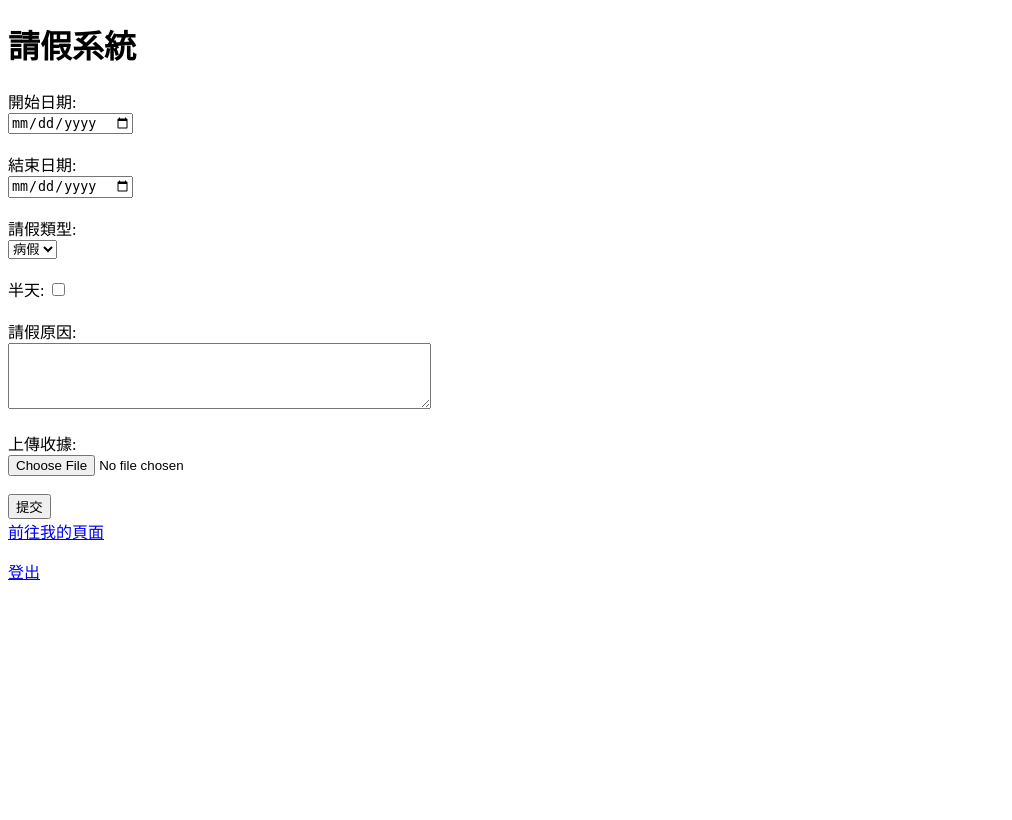
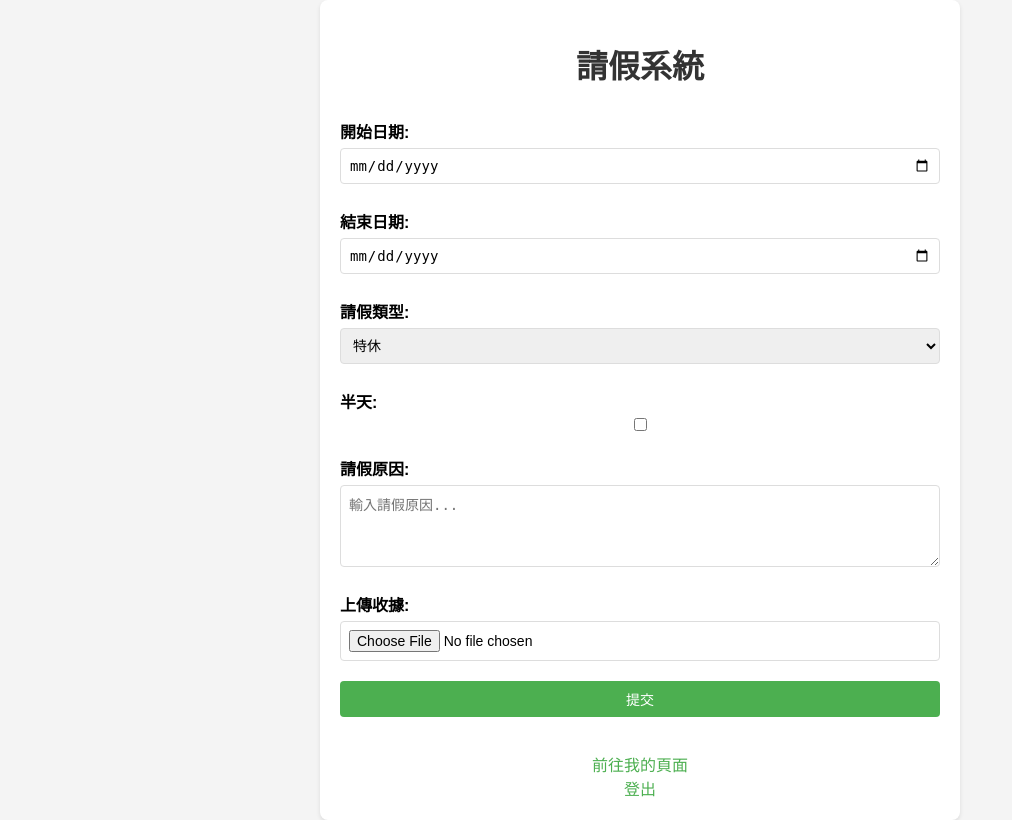
Before and after one commit to suba-d/leave-management-system, a Flask app: page /leave in a window 1280 px wide. Shown: the whole page, without its empty margins (0-1012 px from the left). Before the commit the page ends 580 px from the top, so only its background shows below. Run offline with Flask 3, Linux system fonts and the light colour scheme; the visitor is signed in with stand-in values (Sample User, id 1).

Commit message:
ui更新.2

```diff
--- a/app.py
+++ b/app.py
@@ -116,14 +116,15 @@ def create_app():
         if not current_user.is_admin:
             return redirect(url_for('base'))
 
-        # 獲取所有非管理員用戶及其請假記錄
         users = User.query.filter_by(is_admin=False).all()
-        leave_records = {
-            user.id: LeaveRecord.query.filter_by(user_id=user.id).all()
-            for user in users
-        }
+        leave_records = {}
 
-        # 傳遞所有用戶與請假記錄到模板
+        for user in users:
+            leave_records[user.id] = LeaveRecord.query.filter_by(user_id=user.id)\
+                .order_by(LeaveRecord.start_date.desc())\
+                .limit(5)\
+                .all()
+
         return render_template('admin.html', users=users, leave_records=leave_records)
 
     @app.route('/user_records/<int:user_id>')
@@ -274,17 +275,15 @@ def create_app():
     @app.route('/delete_leave/<int:leave_id>', methods=['POST'])
     @login_required
     def delete_leave(leave_id):
-        leave_record = LeaveRecord.query.get(leave_id)
-        if not leave_record:
-            flash('請假記錄不存在', 'error')
-            return redirect(url_for('base'))
-
-        # 先記住使用者 ID，刪除紀錄後才能 redirect
-        user_id = leave_record.user_id
+        leave_record = LeaveRecord.query.get_or_404(leave_id)
         db.session.delete(leave_record)
         db.session.commit()
-        flash('成功刪除請假記錄', 'success')
-        return redirect(url_for('admin'))
+
+        redirect_to = request.args.get('redirect_to')
+        if redirect_to == 'user_records':
+           return redirect(url_for('user_records', user_id=leave_record.user_id))
+        else:
+           return redirect(url_for('admin'))
 
     # 工廠函式最後一定要 return app
     return app
--- a/templates/leave.html
+++ b/templates/leave.html
@@ -4,18 +4,8 @@
     <meta charset="UTF-8">
     <meta name="viewport" content="width=device-width, initial-scale=1.0">
     <title>請假系統</title>
-    <style>
-        .flash-message.danger {
-            color: red;
-            font-weight: bold;
-        }
-        .flash-message.success {
-            color: green;
-            font-weight: bold;
-        }
-    </style>
     <script>
-        // 當表單提交時檢查是否需要上傳收據
+        // 驗證表單提交
         function validateForm(event) {
             const leaveType = document.getElementById("leave_type").value;
             const receipt = document.getElementById("receipt").files.length;
@@ -30,67 +20,132 @@
         function toggleReceiptRequirement() {
             const leaveType = document.getElementById("leave_type").value;
             const receiptLabel = document.getElementById("receipt-label");
+            const receiptInput = document.getElementById("receipt");
 
             if (leaveType === "病假") {
                 receiptLabel.style.color = "red";
                 receiptLabel.textContent = "上傳收據 (病假必填):";
+                receiptInput.required = true;
             } else {
                 receiptLabel.style.color = "black";
                 receiptLabel.textContent = "上傳收據:";
+                receiptInput.required = false;
             }
         }
     </script>
+    <style>
+        body {
+            font-family: Arial, sans-serif;
+            margin: 0;
+            padding: 0;
+            display: flex;
+            justify-content: center; /* 水平置中 */
+            align-items: center;    /* 垂直置中 */
+            min-height: 100vh;
+            background-color: #f4f4f4;
+        }
+        .container {
+            background: white;
+            padding: 20px;
+            border-radius: 8px;
+            box-shadow: 0 2px 4px rgba(0, 0, 0, 0.1);
+            width: 90%;
+            max-width: 600px;
+        }
+        h1 {
+            text-align: center;
+            color: #333;
+        }
+        form {
+            display: flex;
+            flex-direction: column;
+        }
+        label {
+            margin-top: 10px;
+            font-weight: bold;
+        }
+        input, select, textarea, button {
+            margin-top: 5px;
+            margin-bottom: 15px;
+            padding: 8px;
+            font-size: 14px;
+            border: 1px solid #ddd;
+            border-radius: 4px;
+        }
+        button {
+            background-color: #4CAF50;
+            color: white;
+            border: none;
+            cursor: pointer;
+        }
+        button:hover {
+            background-color: #45a049;
+        }
+        .message {
+            background: #f8d7da;
+            color: #721c24;
+            padding: 10px;
+            border-radius: 4px;
+            margin-bottom: 10px;
+        }
+        .link {
+            text-align: center;
+            margin-top: 20px;
+        }
+        .link a {
+            text-decoration: none;
+            color: #4CAF50;
+        }
+        .link a:hover {
+            text-decoration: underline;
+        }
+    </style>
 </head>
 <body>
+    <div class="container">
         <h1>請假系統</h1>
-     <!-- 在頁面頂部顯示錯誤或成功訊息 -->
+        <!-- 顯示錯誤或成功訊息 -->
         {% with messages = get_flashed_messages(with_categories=True) %}
         {% if messages %}
-         <div>
             {% for category, message in messages %}
-                 <div class="flash-message {{ danger }}">
+            <div class="message">
                 {{ message }}
             </div>
             {% endfor %}
-         </div>
         {% endif %}
         {% endwith %}
-    <!-- 表單提交至 /leave -->
+
+        <!-- 表單提交 -->
         <form action="/leave" method="POST" enctype="multipart/form-data" onsubmit="validateForm(event)">
-        <label for="start_date">開始日期:</label><br>
+            <label for="start_date">開始日期:</label>
             <input type="date" id="start_date" name="start_date" required>
-        <br><br>
 
-        <label for="end_date">結束日期:</label><br>
+            <label for="end_date">結束日期:</label>
             <input type="date" id="end_date" name="end_date" required>
-        <br><br>
 
-        <label for="leave_type">請假類型:</label><br>
+            <label for="leave_type">請假類型:</label>
             <select id="leave_type" name="leave_type" required onchange="toggleReceiptRequirement()">
+                <option value="特休">特休</option>
                 <option value="病假">病假</option>
-            <option value="特休">特休</option>
             </select>
-        <br><br>
 
             <label for="half_day">半天:</label>
             <input type="checkbox" id="half_day" name="half_day">
-        <br><br>
 
-        <label for="reason">請假原因:</label><br>
-        <textarea id="reason" name="reason" rows="4" cols="50"></textarea>
-        <br><br>
+            <label for="reason">請假原因:</label>
+            <textarea id="reason" name="reason" rows="4" placeholder="輸入請假原因..."></textarea>
 
-        <!-- 文件上傳 -->
-        <label id="receipt-label" for="receipt">上傳收據:</label><br>
+            <label id="receipt-label" for="receipt">上傳收據:</label>
             <input type="file" id="receipt" name="receipt" accept="image/*,application/pdf">
-        <br><br>
 
             <button type="submit">提交</button>
         </form>
 
+        <div class="link">
             <a href="/base">前往我的頁面</a>
-    <p>
+            <br>
             <a href="{{ url_for('logout') }}">登出</a>
-    </p>
+        </div>
+    </div>
 </body>
 </html>
```
Also changed, not shown: templates/admin.html (+125 -18 lines), templates/user_records.html (+37 -12 lines). Lines whose indentation alone changed are shown as unchanged.
